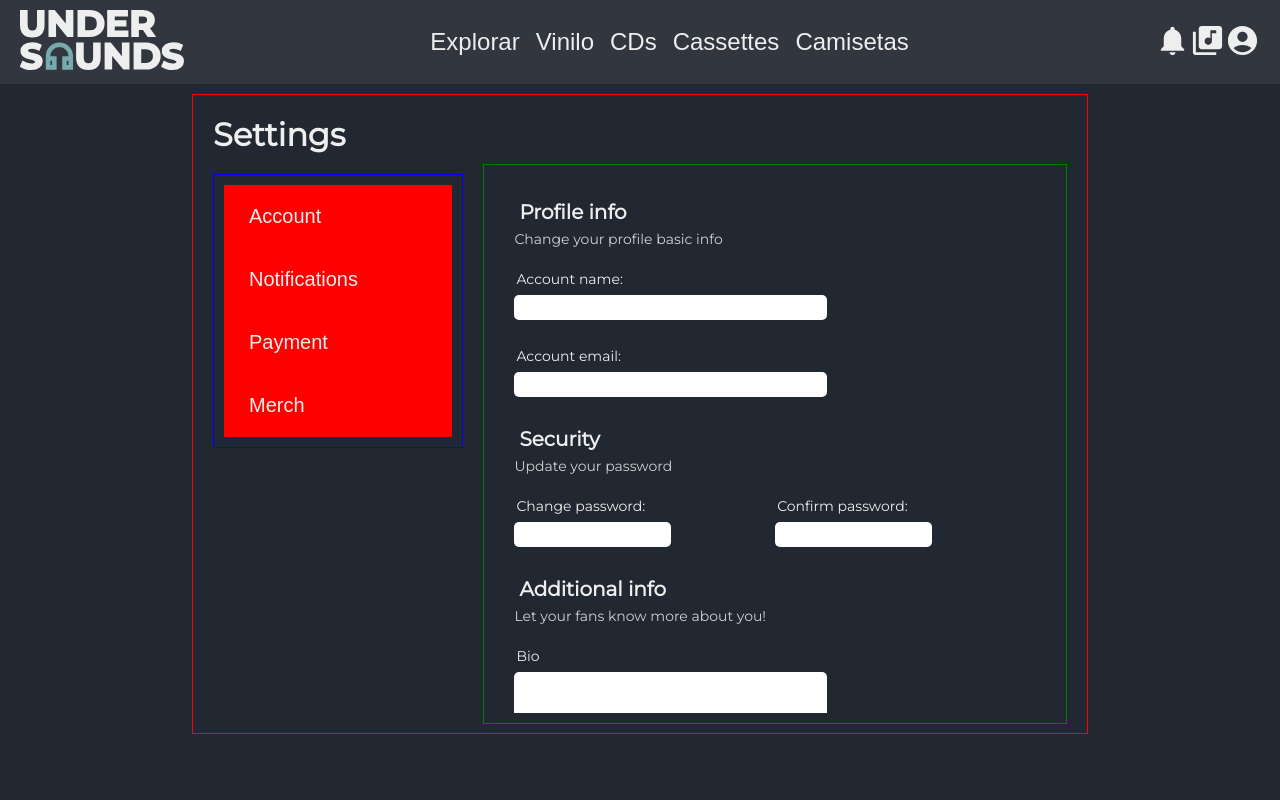
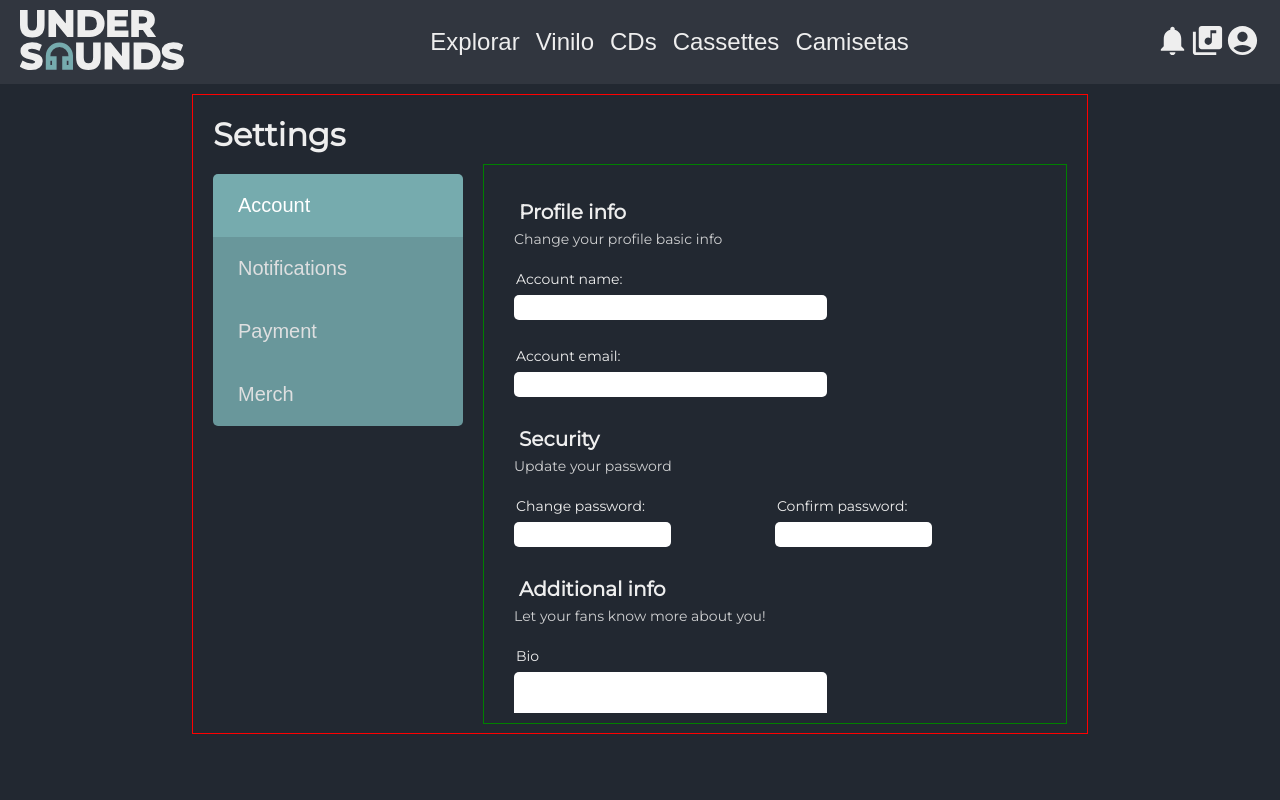
Before and after one commit to abenitezm/undersounds, a Next.js app: page /account in a window 1280 px wide. Shown: the top 800 px of the page. Built offline with nearby package versions, Linux system fonts and the light colour scheme.

Commit message:
Cambios en el estilo del menú de settings

```diff
--- a/src/app/account/page.tsx
+++ b/src/app/account/page.tsx
@@ -3,6 +3,9 @@
 import colors from "../colors";
 import { useState } from "react";
 import AccountForm from "../components/AccountForm";
+import styled from "styled-components";
+
+const menuItems = ["Account", "Notifications", "Payment", "Merch"];
 
 const SettingsPage = () => {
   const [selected, setSelected] = useState("Account");
@@ -11,53 +14,52 @@ const SettingsPage = () => {
     <main style={styles.main}>
       <h1>Settings</h1>
       <div style={{ display: "flex", flexDirection: "row" }}>
-        <div style={styles.sideMenu}>
-          <button
-            style={styles.sideMenuButton}
-            onClick={() => {
-              setSelected("Account");
-            }}
-          >
-            Account
-          </button>
-          <button
-            style={styles.sideMenuButton}
-            onClick={() => {
-              setSelected("Notifications");
-            }}
-          >
-            Notifications
-          </button>
-          <button
-            style={styles.sideMenuButton}
-            onClick={() => {
-              setSelected("Payment");
-            }}
-          >
-            Payment
-          </button>
-          <button
-            style={styles.sideMenuButton}
-            onClick={() => {
-              setSelected("Merch");
-            }}
-          >
-            Merch
-          </button>
-        </div>
-        <div
-          style={styles.form}
-        >
-            {selected === "Account" && <AccountForm/>}
-            {selected === "Notifications" && <h2>Notifications</h2>}
-            {selected === "Payment" && <h2>Payment</h2>}
-            {selected === "Merch" && <h2>Merch</h2>}
-
+        <SideMenu>
+          {menuItems.map((item) => (
+            <SideMenuItem
+              key={item}
+              $isSelected={selected === item}
+              onClick={() => setSelected(item)}
+            >
+              {item}
+            </SideMenuItem>
+          ))}
+        </SideMenu>
+        <div style={styles.form}>
+          {selected === "Account" && <AccountForm />}
+          {selected === "Notifications" && <h2>Notifications</h2>}
+          {selected === "Payment" && <h2>Payment</h2>}
+          {selected === "Merch" && <h2>Merch</h2>}
         </div>
       </div>
     </main>
   );
 };
+
+const SideMenu = styled.div`
+  width: 30%;
+  height: 100%;
+  display: flex;
+  flex-direction: column;
+  margin-top: 20px;
+  overflow: hidden;
+  border-radius: 5px;
+  margin-right: 20px;
+`;
+
+const SideMenuItem = styled.button`
+  border: none;
+  background-color: ${colors.primary};
+  cursor: pointer;
+  color: white;
+
+  opacity: ${({ $isSelected }) => ($isSelected ? "1" : "0.85")};
+  font-size: 20px;
+  padding-top: 20px;
+  padding-bottom: 20px;
+  padding-left: 25px;
+  text-align: left;
+`;
 
 const styles = {
   main: {
@@ -67,25 +69,14 @@ const styles = {
     border: "1px solid red",
     marginTop: 10,
   },
-  sideMenu: {
-    display: "flex",
-    height: "100%",
-    width: "30%",
-    flexDirection: "column",
-
-    border: "1px solid blue",
-    padding: 10,
-    marginTop: 20,
-    marginRight: 20,
-  },
   form: {
     width: "70%",
     marginTop: 10,
     height: "70vh",
     border: "1px solid green",
     padding: 10,
-    display: 'flex',
-    flexDirection: 'column',
+    display: "flex",
+    flexDirection: "column",
   },
   sideMenuButton: {
     border: "none",
```
